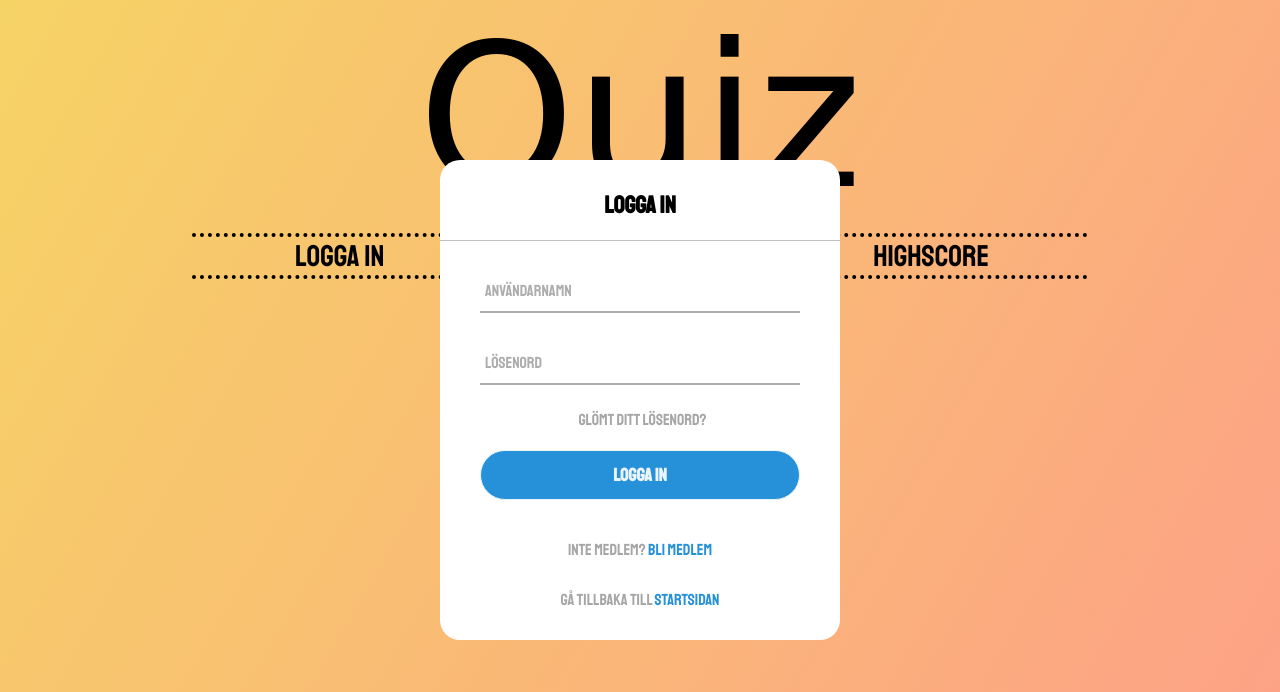
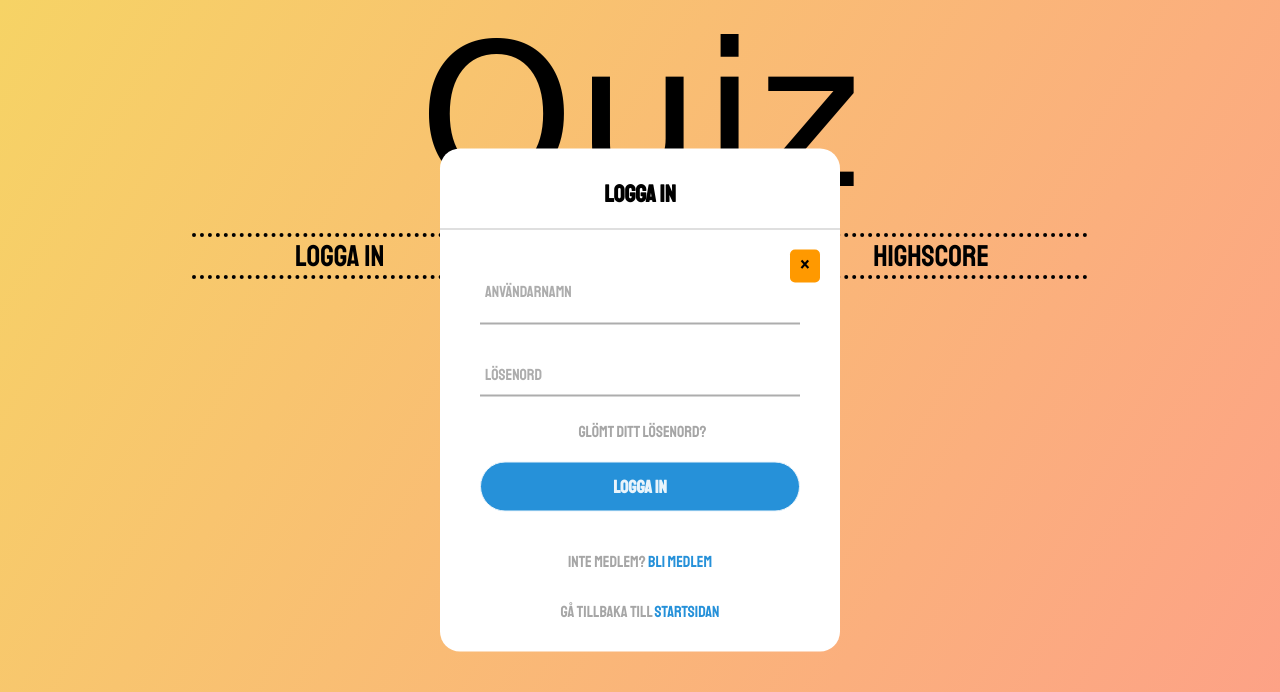
Before and after one commit to PhilipRautiainen1/Projekt-i-Webbramverk, a Flask app: page /sign_in in a window 1280 px wide. Shown: the top 692 px of the page. Run offline with Flask 2, Linux system fonts and the light colour scheme; some web fonts are replaced.

Commit message:
little changes in login.css, trying to fix close button.

```diff
--- a/view/static/css/login.css
+++ b/view/static/css/login.css
@@ -17,6 +17,46 @@
     padding: 0 0 20px 0;
     border-bottom: 1px solid silver;
   }
+
+/*  .container{*/
+/*    width: 100%;*/
+/*    height: 100%;*/
+/*    position: absolute;*/
+/*}*/
+
+
+
+.button-x{
+    float: right;
+    width: 30px;
+    height: 100%;
+    /*border-radius: 15%;*/
+    line-height: 30px;
+    margin-top: 20px;
+    margin-right: 20px;
+}
+
+
+.close{
+    height: 100%;
+    width: 30px;
+    text-align: center;
+    background-color: rgb(255, 153, 0);
+    cursor: pointer;
+    transition-property: background, border-radius;
+    transition: all ease-in-out .2s;
+    border-radius: 5px;
+}
+
+.close span{
+  font-size: 25px;
+}
+
+
+.close:hover{
+    background: #f39e00;
+    border-radius: 50%;
+}
 
   .center form{
     padding: 0 40px;
--- a/view/templates/login.html
+++ b/view/templates/login.html
@@ -2,6 +2,17 @@
 {% block content %}
     <div class="center">
         <h1>Logga in</h1>
+{#         <div class="container">#}
+{#        <nav>#}
+            <div class="button-x">
+                <div class="close">
+                    <span>&times;</span>
+                        <a href="{{ url_for("index") }}"></a>
+                </div>
+{#            </div>#}
+{#        </nav>#}
+        </div>
+
         <form action="/sign_in" method="POST">
             <div class="txt_field">
                 <input type="text" name="username" required>
```
